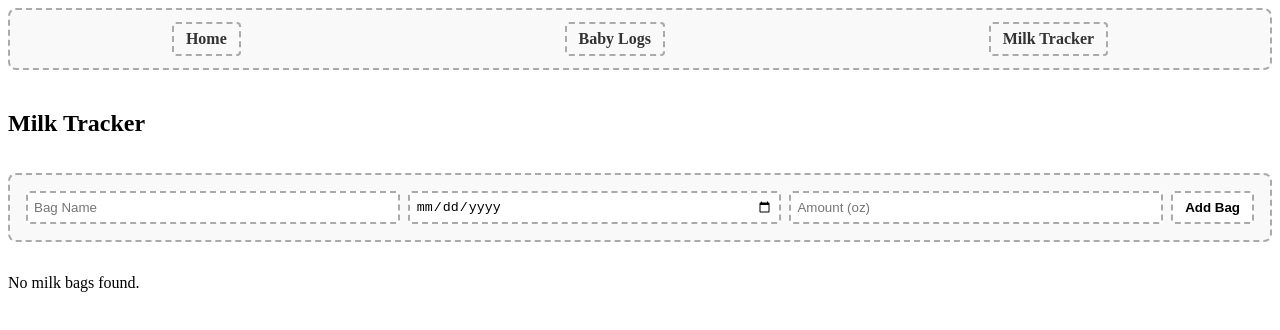
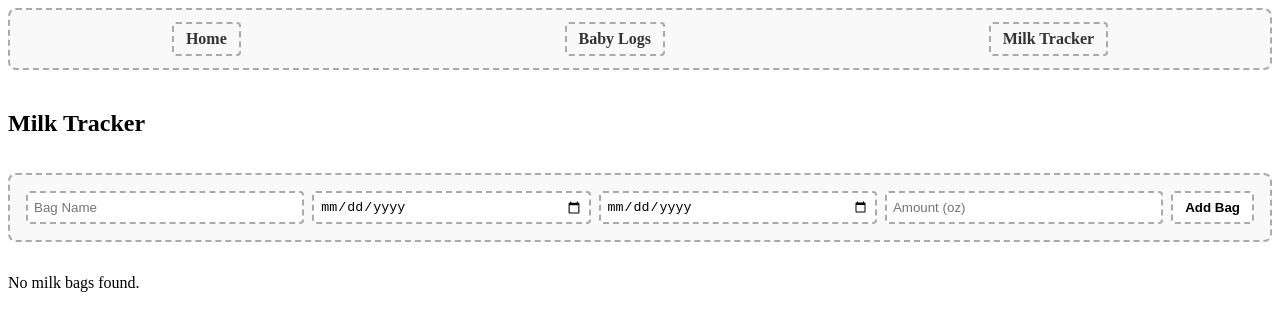
Before and after one commit to rluna15/baby-tracker, a Vue app: page /#/milktracker in a window 1280 px wide. Shown: the top 330 px of the page. Built offline with nearby package versions, Linux system fonts and the light colour scheme.

Commit message:
added second pump field

```diff
--- a/src/views/MilkTracker.vue
+++ b/src/views/MilkTracker.vue
@@ -4,6 +4,7 @@ import { ref, computed } from 'vue';
 // Form Inputs
 const bagName = ref('');
 const datePumped = ref('');
+const datePumpedEnd = ref('');
 const amount = ref(null);
 
 // Filter Inputs
@@ -20,12 +21,14 @@ const FREEZER_DAYS = 180; // 6 months
 
 function addBag() {
   const pumpedDate = new Date(datePumped.value);
+  const pumpedDateEnd = new Date(datePumpedEnd.value);
   const expirationDate = new Date(pumpedDate);
   expirationDate.setDate(expirationDate.getDate() + FREEZER_DAYS);
 
   bags.value.push({
     bagName: bagName.value,
     datePumped: datePumped.value,
+    datePumpedEnd: datePumpedEnd.value,
     amount: amount.value,
     expiresOn: expirationDate.toISOString().split('T')[0],
   });
@@ -86,6 +89,7 @@ const filteredBags = computed(() => {
     <div class="form-card">
       <input type="text" v-model="bagName" placeholder="Bag Name" />
       <input type="date" v-model="datePumped" />
+      <input type="date" v-model="datePumpedEnd" />
       <input type="number" v-model.number="amount" placeholder="Amount (oz)" />
       <button @click="addBag">Add Bag</button>
     </div>
@@ -102,7 +106,7 @@ const filteredBags = computed(() => {
     <div class="bag-cards mobile-only" v-if="filteredBags.length">
       <div v-for="(bag, index) in filteredBags" :key="index" class="bag-card">
         <div><strong>Bag Name:</strong> {{ bag.bagName }}</div>
-        <div><strong>Date Pumped:</strong> {{ bag.datePumped }}</div>
+        <div><strong>Date Pumped:</strong> {{ bag.datePumped }} - {{ bag.datePumpedEnd }}</div>
         <div><strong>Amount:</strong> {{ bag.amount }} oz</div>
         <div><strong>Expires On:</strong> {{ bag.expiresOn }}</div>
         <div>
@@ -128,7 +132,7 @@ const filteredBags = computed(() => {
       <tbody>
         <tr v-for="(bag, index) in filteredBags" :key="index">
           <td>{{ bag.bagName }}</td>
-          <td>{{ bag.datePumped }}</td>
+          <td>{{ bag.datePumped }} - {{ bag.datePumpedEnd }}</td>
           <td>{{ bag.amount }}</td>
           <td>{{ bag.expiresOn }}</td>
           <td><span :class="statusClass(bag)">{{ bagStatus(bag) }}</span></td>
```
